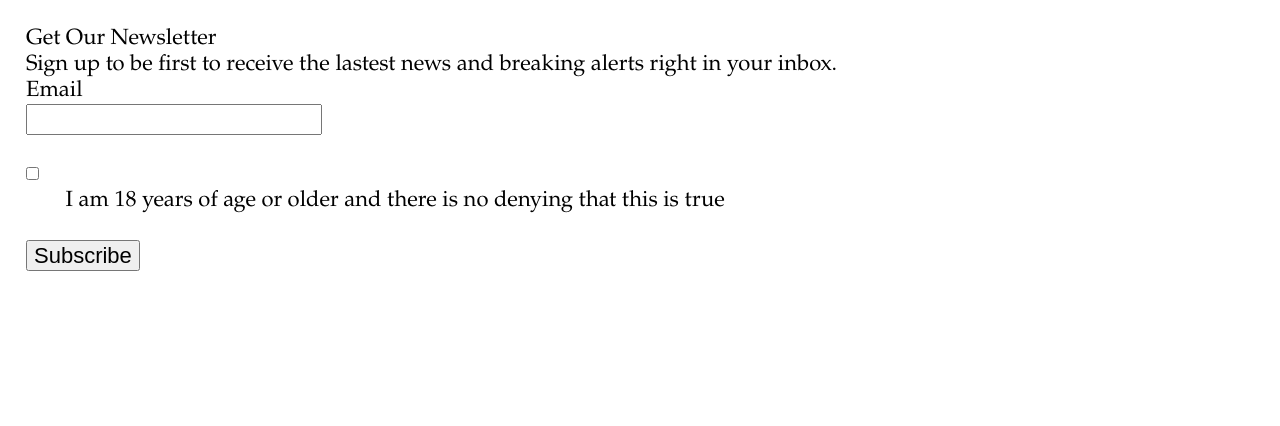
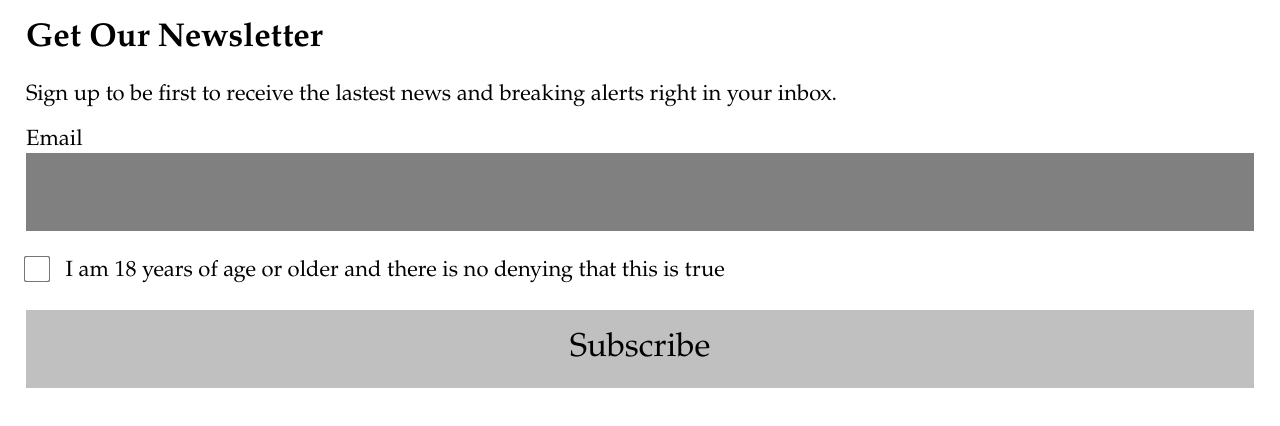
Before and after one commit to asuhail1270106/AbdullahSuhail-Lab4, a plain HTML site: page index.html in a window 1280 px wide. Drawn offline with nearby package versions, Linux system fonts and the light colour scheme.

Commit message:
adding layout styles

```diff
--- a/css/screen.css
+++ b/css/screen.css
@@ -211,9 +211,56 @@ label {
 }
 
 /* ===== LAYOUT STYLES ====== */
+h1,p {
+  padding-bottom: .9em;
+}
 
+h1 {
+  font-weight: 700;
+  font-size: 1.5em;
+}
 
+input {
+  box-sizing: border-box;
+  width: 100%;
+  height: 78px;
+  padding: 26px;
+  border: 0;
+  border-radius: 0;
+  font-family: inherit;
+  font-size: inherit;
+  line-height: inherit;
+  background-color: #808080;
+}
 
+#input-submit {
+  width: 100%;
+  margin: auto;
+}
+
+input[type="email"] {
+  padding-bottom: 1.2em;
+}
+
+input[type="checkbox"] {
+  height: 1em;
+  width: 1em;
+  float: left;
+  -ms-transform: scale(1.2);
+  -moz-transform: scale(1.2);
+  -webkit-transform: scale(1.2);
+  -o-transform: scale(1.2);
+}
+
+input[type="checkbox"] + label {
+  display: inline;
+}
+
+input[type="submit"] {
+  font-family: "Garamond",serif;
+  font-size: 1.5em;
+  background-color: #c0c0c0;
+}
 /* ===== MODULAR STYLES ===== */
 form li {
   padding-bottom: 1.2em;
```
